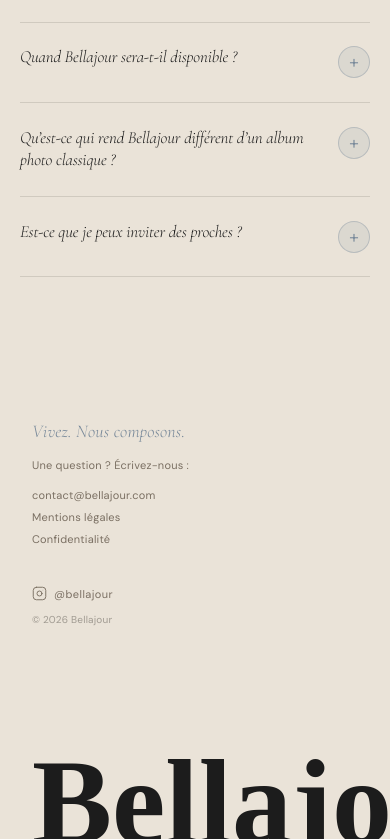
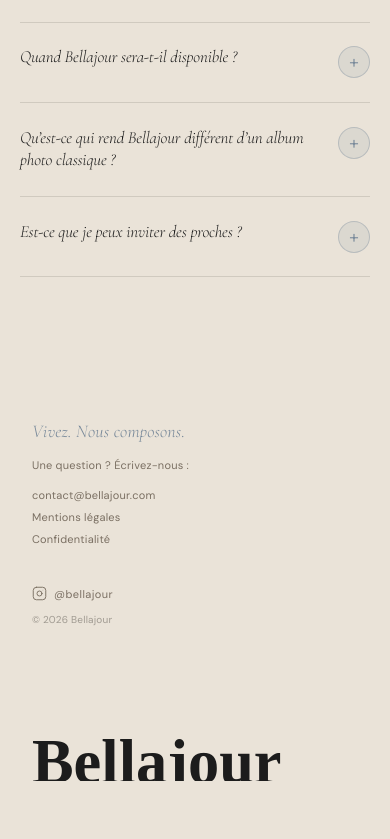
Before and after one commit to Lecrackerssurlepot/bellajour-prelaunch, a Next.js app: page / in a window 390 px wide. Shown: the part 6059-6898 px from the top of the page. After the commit the page ends 6840 px from the top, so only its background shows below. Built offline with nearby package versions, Linux system fonts and the light colour scheme; no server answers.

Commit message:
fix(mobile): reduce footer giant Bellajour wordmark to fit screen

```diff
--- a/src/app/sections/footer.css
+++ b/src/app/sections/footer.css
@@ -146,4 +146,9 @@
   }
 
   .footer-sep { display: none; }
+
+  .footer-word {
+    font-size: clamp(56px, 16vw, 80px) !important;
+    line-height: 1 !important;
+  }
 }
```
